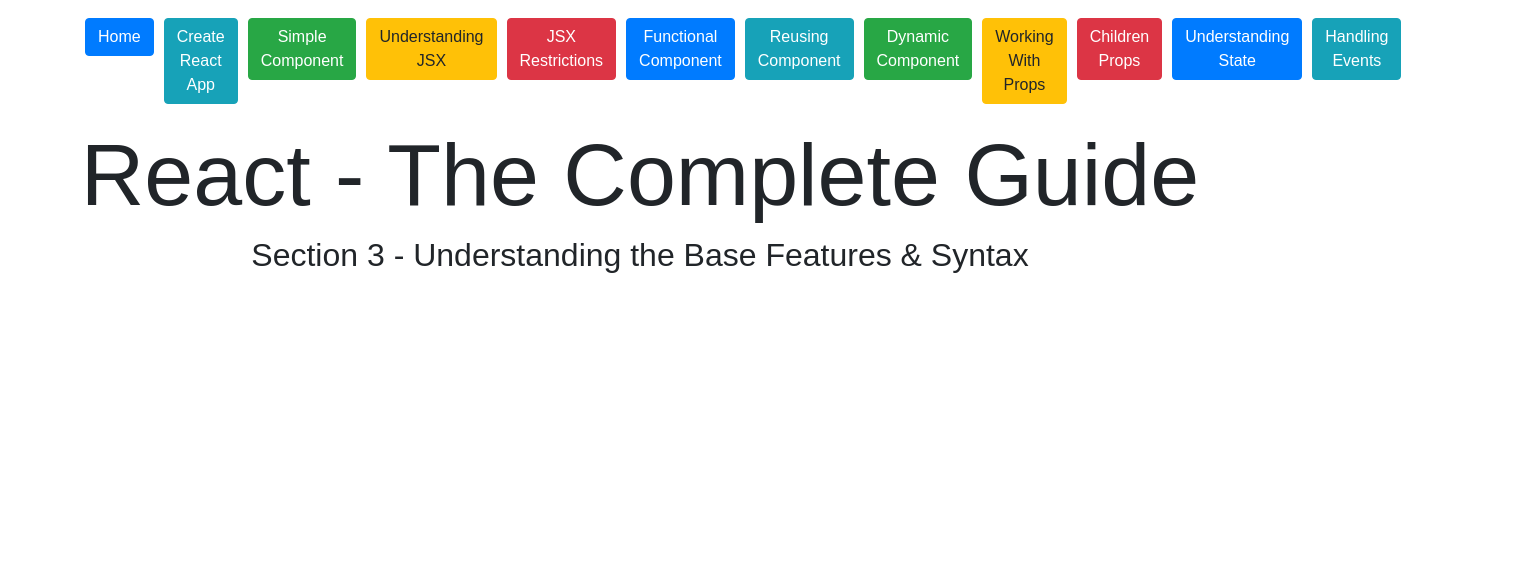
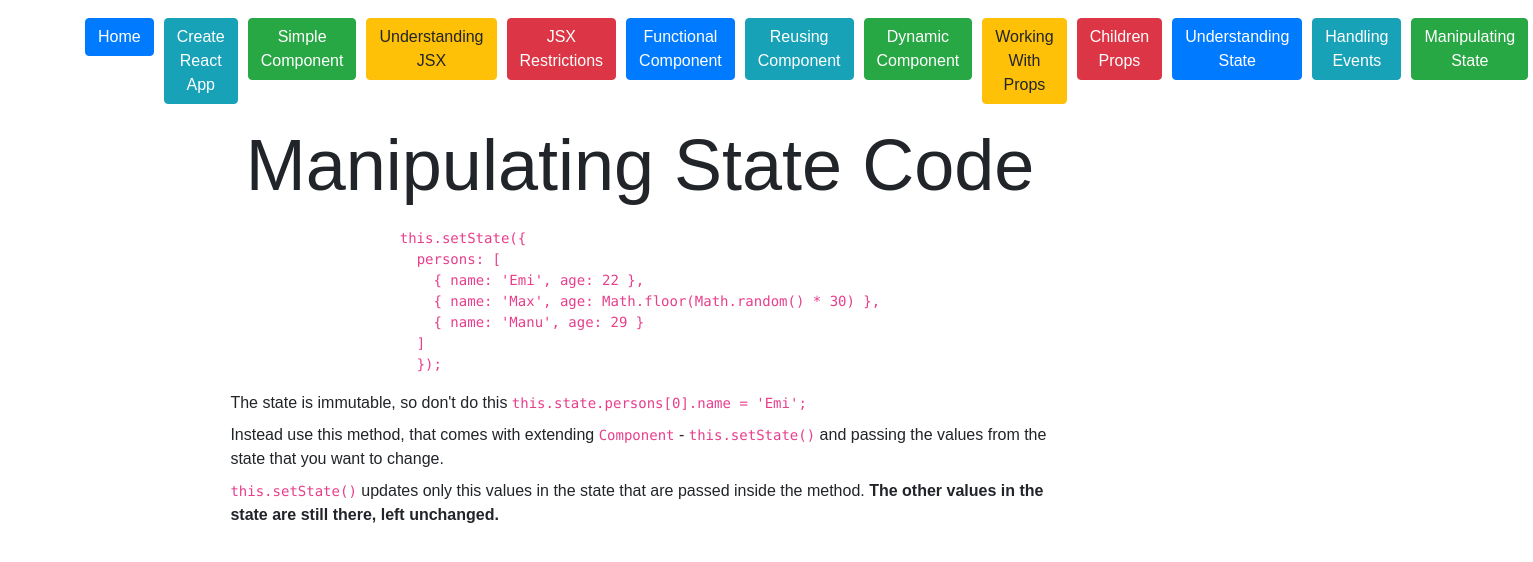
Before and after one commit to emilia98/ReactTheCompleteGuide-Udemy, a React (Create React App) app in the folder Demo/Understanding Base Features And Syntax/react-demo/: page /manipulating-state/code in a window 1280 px wide. Shown: the top 562 px of the page, 1533 px wide, since content can reach past the window. Built offline with nearby package versions, Linux system fonts and the light colour scheme.

Commit message:
added Manipulating State Demo

```diff
--- a/Demo/Understanding Base Features And Syntax/react-demo/src/App.js
+++ b/Demo/Understanding Base Features And Syntax/react-demo/src/App.js
@@ -26,6 +26,8 @@
 import UnderstandingStateCode from './components/understanding-state/UnderstandingStateCode';
 import HandlingEvents from './components/handling-events/HandlingEvents';
 import HandlingEventsCode from './components/handling-events/HandlingEventsCode';
+import ManipulatingState from './components/manipulating-state/ManipulatingState';
+import ManipulatingStateCode from './components/manipulating-state/ManipulatingStateCode';
 
 class App extends Component {
   render() {
@@ -68,6 +70,9 @@
                 </li>
                 <li className="nav-item">
                   <Link className="nav-item btn btn-info" to="/handling-events">Handling Events</Link>
+                </li>
+                <li className="mav-item">
+                  <Link className="nav-item btn btn-success" to="/manipulating-state">Manipulating State</Link>
                 </li>
             </ul>
         </nav>
@@ -127,6 +132,12 @@
           <Route path="/handling-events">
             <HandlingEvents />
           </Route>
+          <Route path="/manipulating-state/code">
+            <ManipulatingStateCode />
+          </Route>
+          <Route path="/manipulating-state">
+            <ManipulatingState />
+          </Route>
           <Route path="/">
             <Home />
           </Route>
--- /dev/null
+++ b/Demo/Understanding Base Features And Syntax/react-demo/src/components/manipulating-state/ManipulatingState.js
@@ -0,0 +1,44 @@
+import React, { Component } from 'react';
+import Person from './Person/Person';
+import { Link } from 'react-router-dom';
+
+class ManipulatingState extends Component {
+    state = {
+        persons: [
+            { name: 'Emilia', age: 22 },
+            { name: 'Max', age: 28 },
+            { name: 'Manu', age: 29 }
+        ],
+        otherState: 'some state'
+    }
+
+    switchNamesHandler = () => {
+        console.log(this.state);
+        this.setState({
+            persons: [
+                { name: 'Emi', age: 22 },
+                { name: 'Max', age: Math.floor(Math.random() * 30) },
+                { name: 'Manu', age: 29 }
+            ]
+        });
+        console.log(this.state);
+    }
+
+
+    render() {
+        return (
+            <div className="page-container text-center">
+                <h1 className="display-3 page-title">Manipulating State</h1>
+                <button onClick={this.switchNamesHandler} className="mb-3">Switch Names</button>
+
+                <Person name={this.state.persons[0].name} age={this.state.persons[0].age}>Give your best for React!</Person>
+                <Person name={this.state.persons[1].name} age={this.state.persons[1].age}/>
+                <Person name={this.state.persons[2].name} age={this.state.persons[2].age}/>
+
+                <Link className="btn btn-primary" to="/manipulating-state/code">To Code</Link>
+            </div>
+        )
+    }
+}
+
+export default ManipulatingState;
--- /dev/null
+++ b/Demo/Understanding Base Features And Syntax/react-demo/src/components/manipulating-state/ManipulatingStateCode.js
@@ -0,0 +1,55 @@
+import React, { Component } from 'react';
+
+class ManipulatingStateCode extends Component {
+    render() {
+        return (
+            <div className="page-container">
+                <h1 className="display-3 page-title text-center">Manipulating State Code</h1>
+
+                <div className="code-snippet">
+                    <div>
+                        <code className="code">
+                            {('this.setState({')}
+                        </code>
+                        <code className="code">
+                            &nbsp;&nbsp;{('persons: [')}
+                        </code>
+                        <code className="code">
+                            &nbsp;&nbsp;&nbsp;&nbsp;{("{ name: 'Emi', age: 22 },")}
+                        </code>
+                        <code className="code">
+                            &nbsp;&nbsp;&nbsp;&nbsp;{("{ name: 'Max', age: Math.floor(Math.random() * 30) },")}
+                        </code>
+                        <code className="code">
+                            &nbsp;&nbsp;&nbsp;&nbsp;{("{ name: 'Manu', age: 29 }")}
+                        </code>
+                        <code className="code">
+                            &nbsp;&nbsp;{("]")}
+                        </code>
+                        <code className="code">
+                            &nbsp;&nbsp;{('});')}
+                        </code>
+                    </div>
+                </div>
+
+                <div className="page-text">
+                    <ul className="list-unstyled mt-3">
+                        <li className="mb-2">
+                            The state is immutable, so don't do this <code>this.state.persons[0].name = 'Emi';</code>
+                        </li>
+                        <li className="mb-2">
+                            Instead use this method, that comes with extending <code>Component</code> - <code>this.setState()</code> and
+                        passing the values from the state that you want to change.
+                    </li>
+                        <li className="mb-2">
+                            <code>this.setState()</code> updates only this values in the state that are passed inside the method.
+                        <strong> The other values in the state are still there, left unchanged.</strong>
+                        </li>
+                    </ul>
+                </div>
+            </div>
+        )
+    }
+}
+
+export default ManipulatingStateCode;
--- /dev/null
+++ b/Demo/Understanding Base Features And Syntax/react-demo/src/components/manipulating-state/Person/Person.js
@@ -0,0 +1,12 @@
+import React from 'react';
+
+const person = (props) => {
+    return (
+        <div>
+            <h3>I'm {props.name} and {props.age} years old!</h3>
+            <p>{props.children}</p>
+        </div>
+    )
+}
+
+export default person;
```
